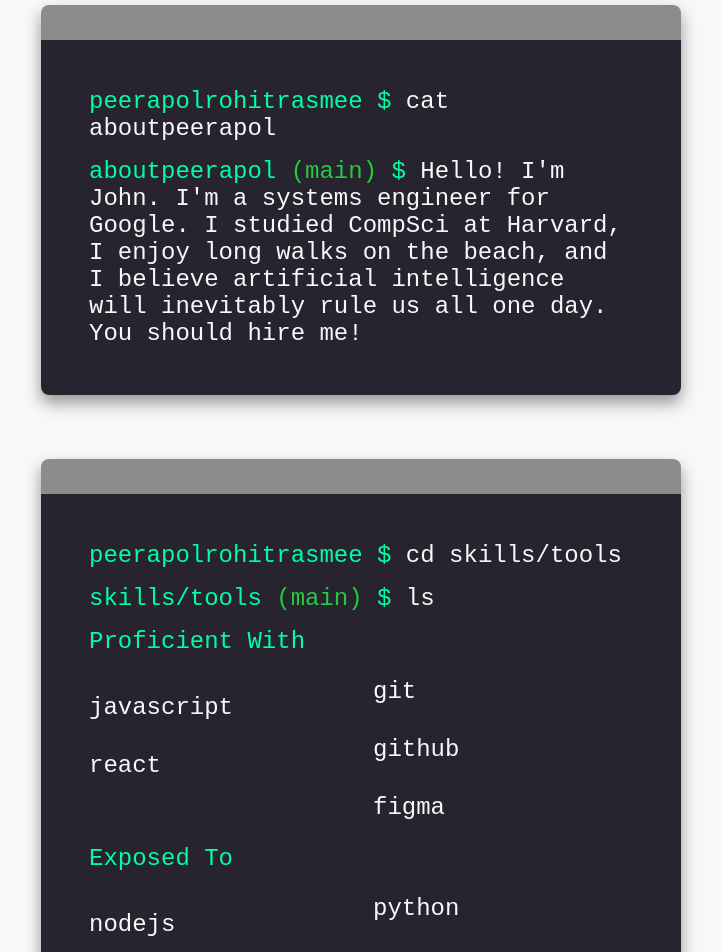
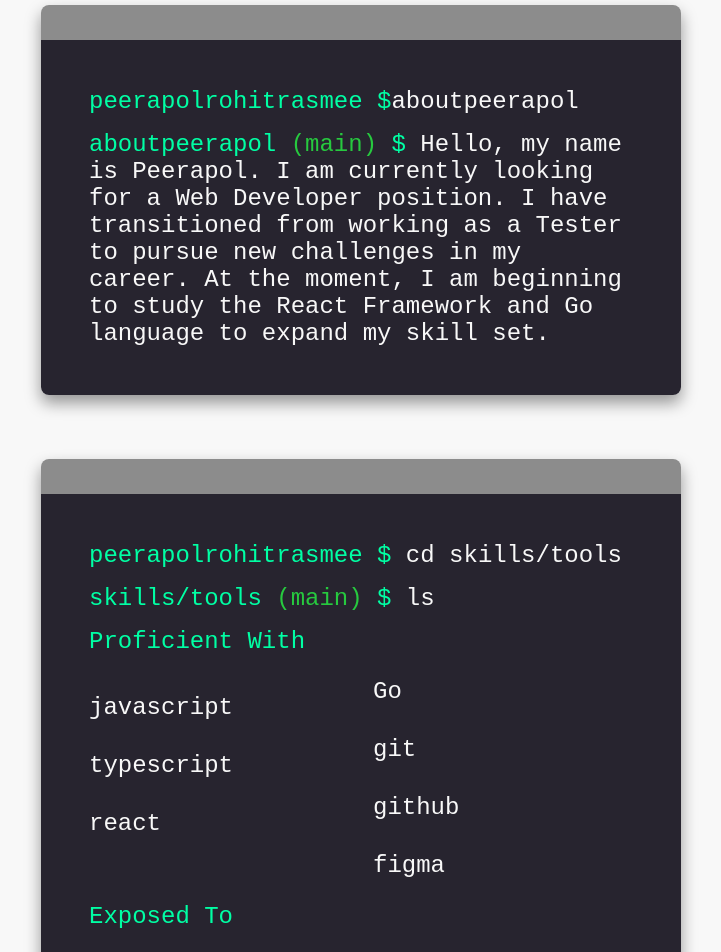
Before and after one commit to NAMEPRME/protf-peerapol, a React (Vite) app: page /about in a window 1280 px wide. Shown: the part 100-1052 px from the top of the page, without its empty margins (279-1000 px from the left). Built offline with nearby package versions, Linux system fonts and the light colour scheme.

Commit message:
update bio
update bio

```diff
--- a/src/components/about/About.jsx
+++ b/src/components/about/About.jsx
@@ -10,7 +10,7 @@ export default function About({innerRef}) {
 
     function aboutMeText() {
         return <>
-            <p><span style={{color: info.baseColor}}>{firstName}{info.lastName.toLowerCase()} $</span> cat
+            <p><span style={{color: info.baseColor}}>{firstName}{info.lastName.toLowerCase()} $</span>
                 about{firstName} </p>
             <p><span style={{color: info.baseColor}}>about{firstName} <span
                 className={Style.green}>(main)</span> $ </span>
--- a/src/info/Info.jsx
+++ b/src/info/Info.jsx
@@ -1,34 +1,17 @@
-
-/* Hi there! Thanks for checking out my portfolio template. Be sure to read the comments to get a better understanding of
-how to make this template work best for you! */
 
 export let colors = ["rgb(0,255,164)", "rgb(166,104,255)"];
-/*
-I highly recommend using a gradient generator like https://gradientgenerator.paytonpierce.dev/ to generate a pair of colors that you like.
-These colors will be used to style your name on the homepage, the background of your picture, and some other accents throughout
-the site.
- */
 
-/*
-This variable will change the layout of the website from multipage to single, scrollable page
-*/
 export let singlePage = false;
-
-/*
-So let's get started! Some of the info below is pretty self-explanatory, like 'firstName' and 'bio'. I'll try to explain anything
-that might not be obvious right off the bat :) I recommend looking at the template example live using "npm start" to get an idea
-of what each of the values mean.
- */
 
 export const info = {
     firstName: "Peerapol",
     lastName: "Rohitrasmee",
-    initials: "NAMEPRME", // the example uses first and last, but feel free to use three or more if you like.
+    initials: "NAMEPRME",
     position: "a Full Stack Developer",
-    selfPortrait: self, // don't change this unless you want to name your self-portrait in the "img" folder something else!
-    gradient: `-webkit-linear-gradient(135deg, ${colors})`, // don't change this either
+    selfPortrait: self,
+    gradient: `-webkit-linear-gradient(135deg, ${colors})`,
     baseColor: colors[0],
-    miniBio: [ // these are just some "tidbits" about yourself. You can look at mine https://paytonjewell.github.io/#/ for an example if you'd like
+    miniBio: [
         {
             emoji: '☕',
             text: 'Coffee lover'
@@ -72,15 +55,13 @@ export const info = {
             icon: "fa fa-twitter",
             label: 'twitter'
         }
-// Feel free to remove any of these that you don't have. I'll write an FAQ on how to add new ones later, let me know if you have a request for an icon!
-// Just change the links so that they lead to your social profiles.
 
     ],
-    bio: "Hello! I'm John. I'm a systems engineer for Google. I studied CompSci at Harvard, I enjoy long walks on the beach, and I believe artificial intelligence will inevitably rule us all one day. You should hire me!",
+    bio: "Hello, my name is Peerapol. I am currently looking for a Web Developer position. I have transitioned from working as a Tester to pursue new challenges in my career. At the moment, I am beginning to study the React Framework and Go language to expand my skill set.",
     skills:
         {
-            proficientWith: ['javascript', 'react', 'git', 'github', 'figma'],
-            exposedTo: ['nodejs', 'python', 'adobe illustrator']
+            proficientWith: ['javascript','typescript', 'react', 'Go', 'git', 'github', 'figma'],
+            exposedTo: ['Angular', 'java spring boots', 'MongoDB', 'Tailwind']
         }
     ,
     hobbies: [
@@ -96,8 +77,6 @@ export const info = {
             label: 'movies',
             emoji: '🎥'
         },
-// Same as above, change the emojis to match / relate to your hobbies or interests.
-// You can also remove the emojis if you'd like, I just think they look cute :P
     ],
 
 }
```
